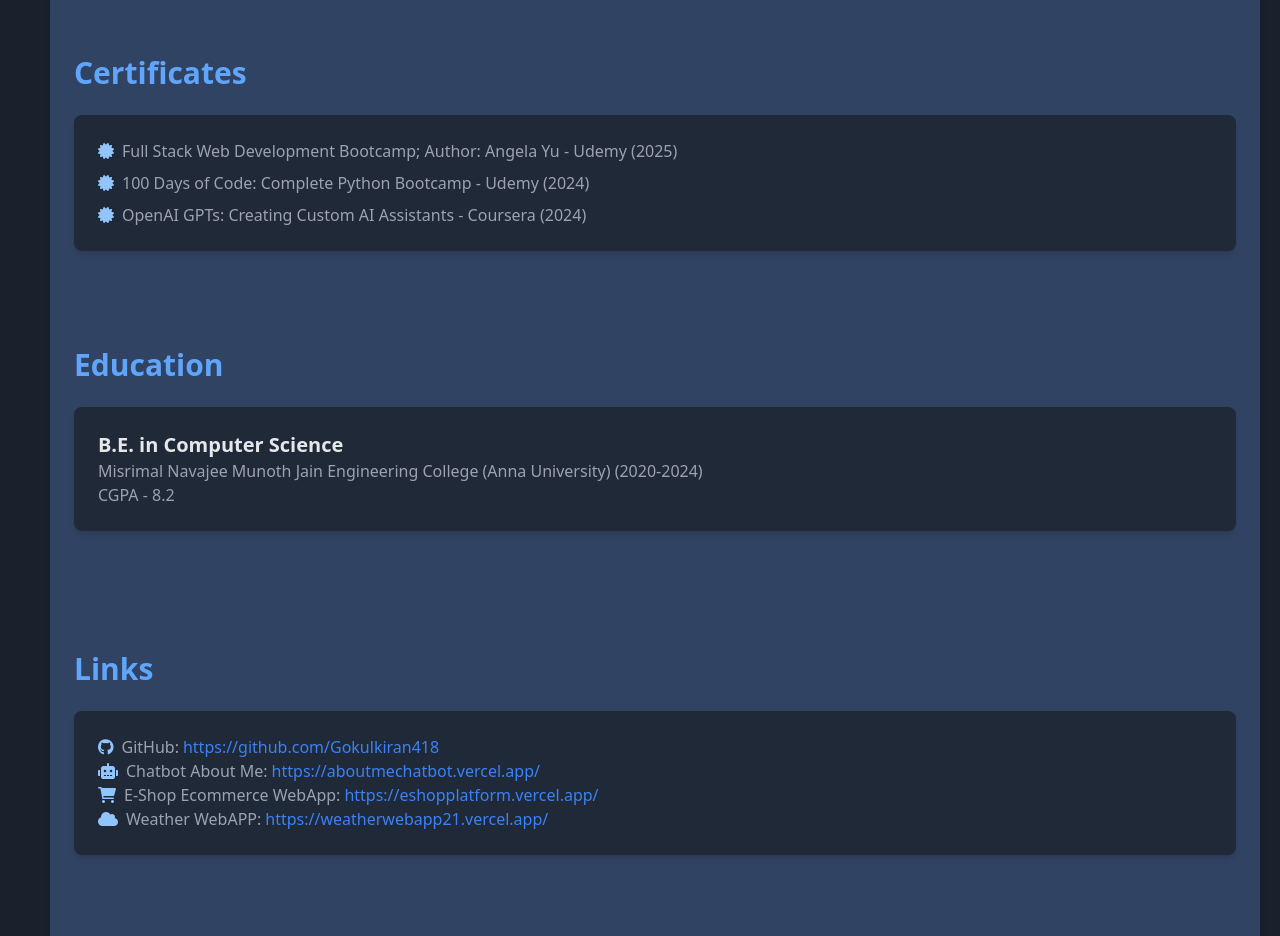
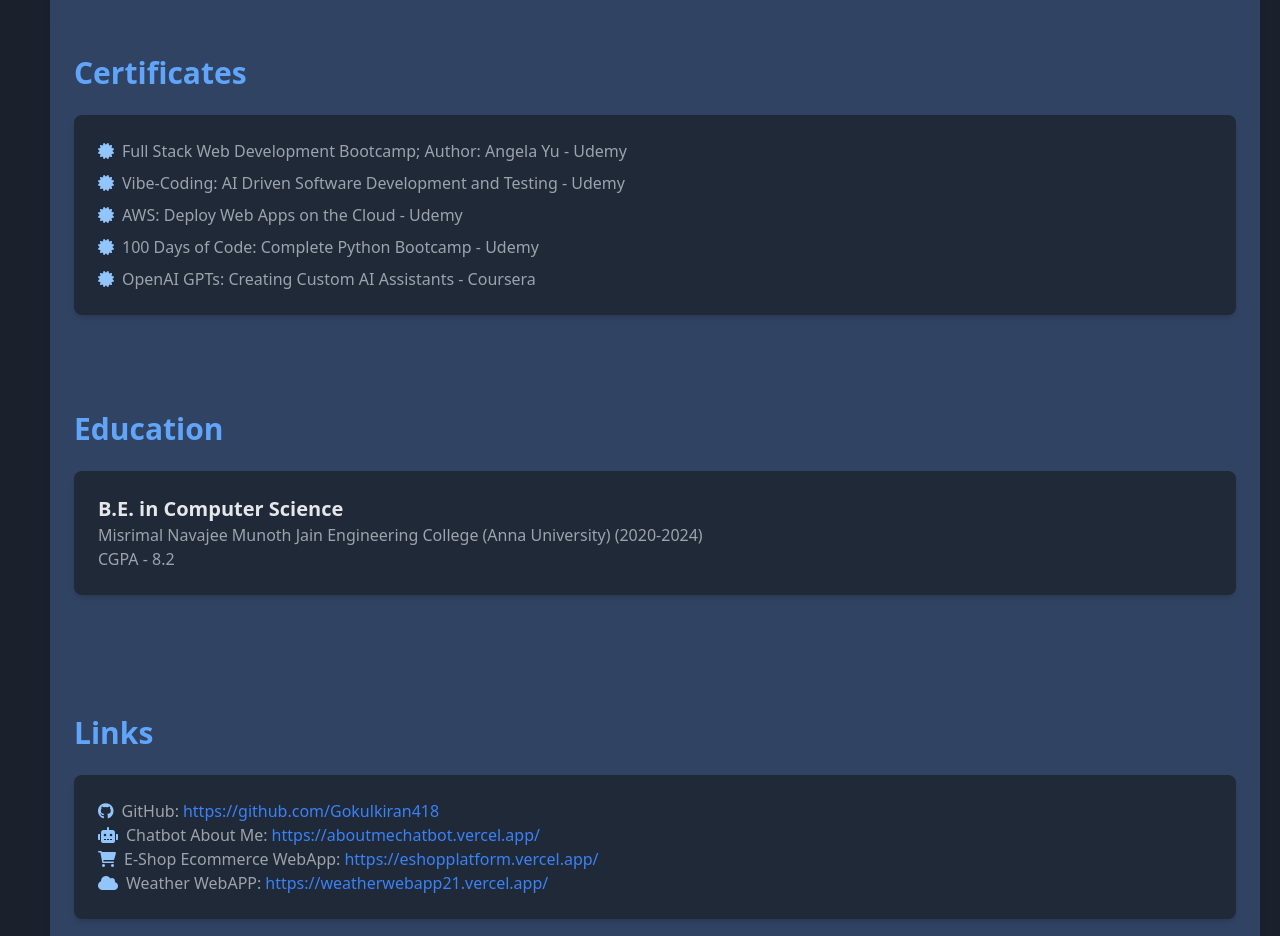
Before and after one commit to Gokulkiran418/my-portfolio, a React (Vite) app: page / in a window 1280 px wide. Shown: the part 3220-4156 px from the top of the page. Built offline with nearby package versions, Linux system fonts and the light colour scheme; no server answers.

Commit message:
Update certificate

```diff
--- a/src/components/Certificates.jsx
+++ b/src/components/Certificates.jsx
@@ -9,7 +9,7 @@ export function Certificates() {
           {data.certificates.map((cert, index) => (
             <li key={index} className="text-gray-600 dark:text-gray-400 flex items-center">
               <i className="fas fa-certificate mr-2 text-blue-500 dark:text-blue-300"></i>
-              {cert.name} - {cert.issuer} ({cert.date})
+              {cert.name} - {cert.issuer}
             </li>
           ))}
         </ul>
--- a/src/data.js
+++ b/src/data.js
@@ -101,9 +101,12 @@ export const data = {
     ],
     // Certificates: Add or remove certificate objects.
     certificates: [
-      { name: "Full Stack Web Development Bootcamp; Author: Angela Yu", issuer: "Udemy", date: "2025" },
-      { name: "100 Days of Code: Complete Python Bootcamp", issuer: "Udemy", date: "2024" },
-      { name: "OpenAI GPTs: Creating Custom AI Assistants", issuer: "Coursera", date: "2024" }
+      { name: "Full Stack Web Development Bootcamp; Author: Angela Yu", issuer: "Udemy"},
+      { name: "Vibe-Coding: AI Driven Software Development and Testing", issuer: "Udemy"},
+      { name: "AWS: Deploy Web Apps on the Cloud", issuer: "Udemy"},
+      { name: "100 Days of Code: Complete Python Bootcamp", issuer: "Udemy"},
+      { name: "OpenAI GPTs: Creating Custom AI Assistants", issuer: "Coursera" }
+
       // To add a new certificate, copy an object above and update the fields.
       // To remove a certificate, delete the corresponding object.
     ],
```
